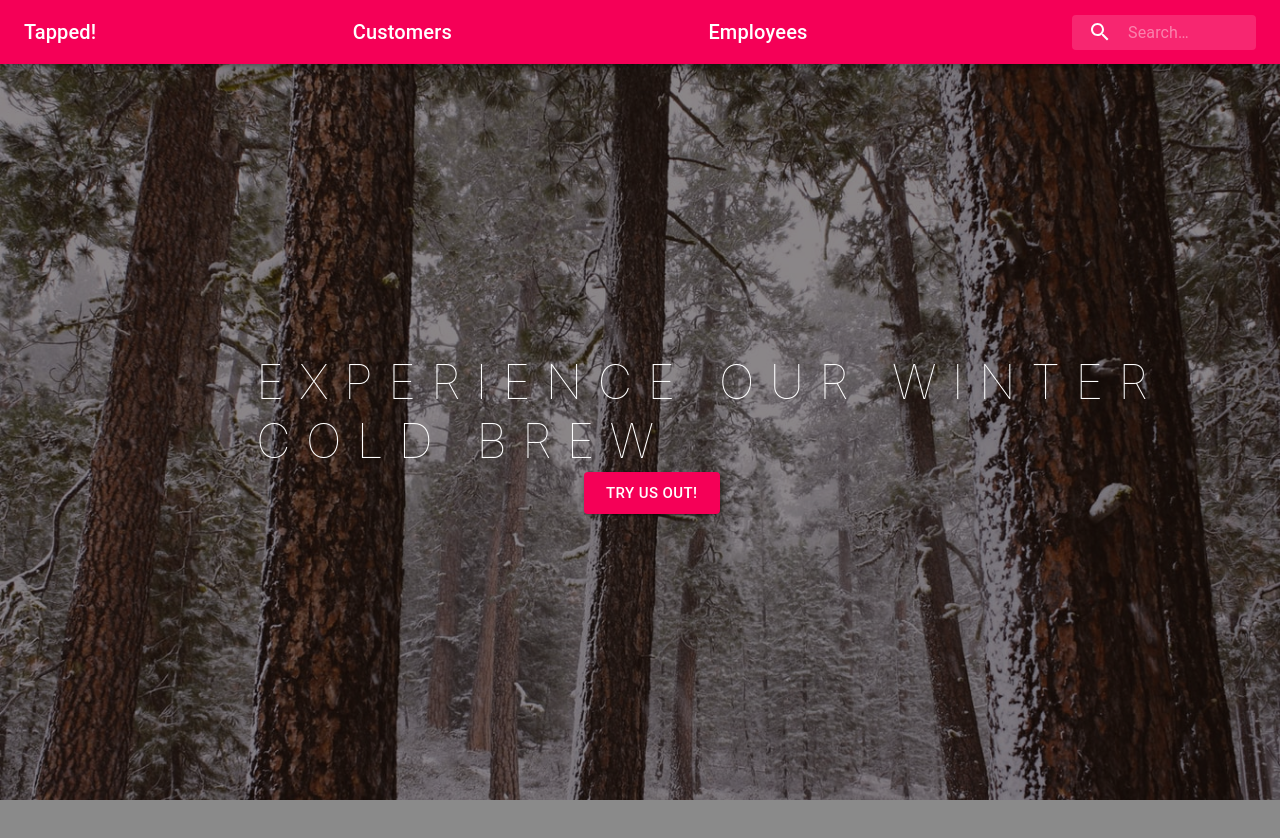
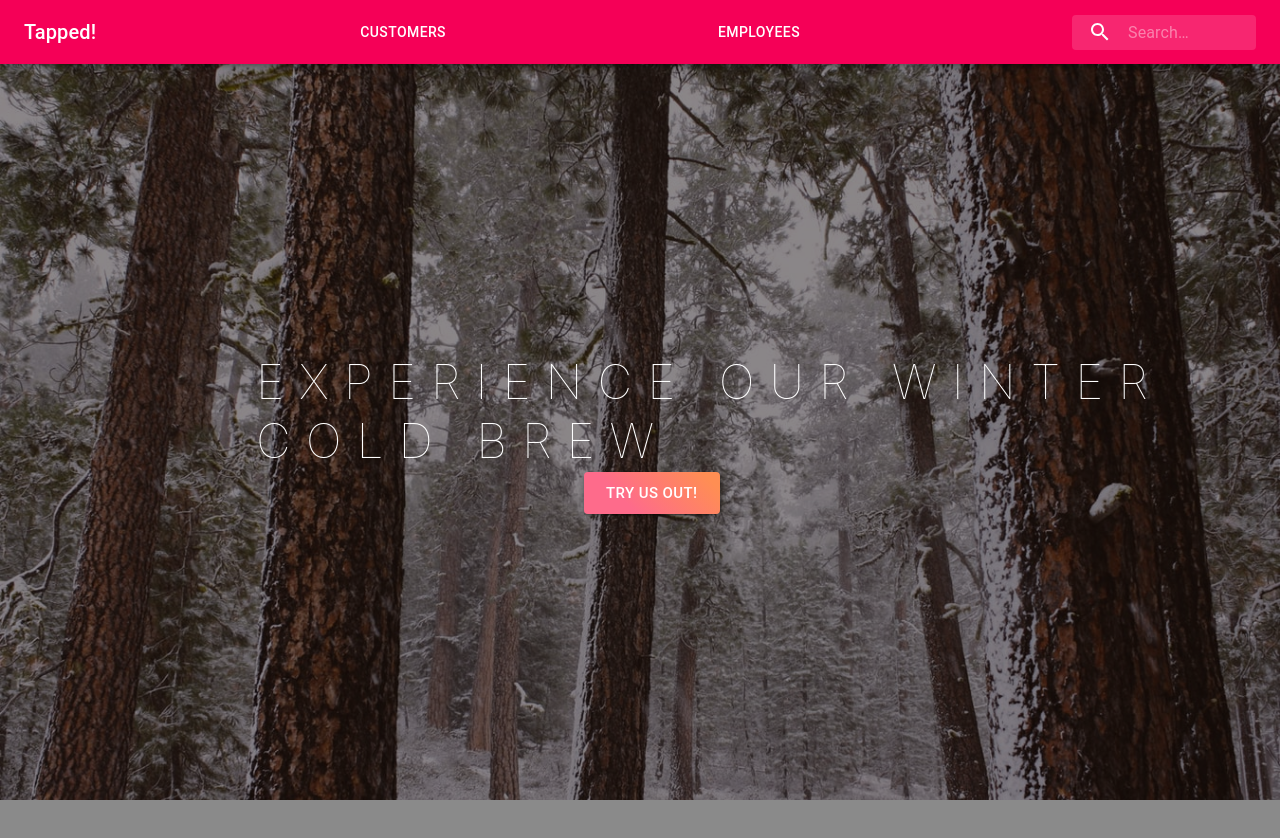
Before and after one commit to Wintermute787/taproom-react, a React (Create React App) app: page / in a window 1280 px wide. Shown: the top 838 px of the page. Built offline with nearby package versions, Linux system fonts and the light colour scheme.

Commit message:
add button styles

```diff
--- a/src/components/Hero.jsx
+++ b/src/components/Hero.jsx
@@ -40,11 +40,14 @@ var heroText = {
     letterSpacing: "15px"
 };
 
+
+
 const useStyles = makeStyles(theme => ({
     button: {
         margin: theme.spacing(1),
         top: "50%",
         left: "45%",
+        background: 'linear-gradient(45deg, #FE6B8B 30%, #FF8E53 90%)',
     },
     input: {
         display: 'none',
--- a/src/components/Nav.jsx
+++ b/src/components/Nav.jsx
@@ -8,6 +8,7 @@ import { fade, makeStyles } from '@material-ui/core/styles';
 import MenuIcon from '@material-ui/icons/Menu';
 import SearchIcon from '@material-ui/icons/Search';
 import { Switch, Route, Link, BrowserRouter } from "react-router-dom";
+import Button from '@material-ui/core/Button';
 
 const useStyles = makeStyles(theme => ({
     root: {
@@ -82,10 +83,10 @@ export default function Nav() {
                         Tapped!
                     </Typography>
                     <Typography className={classes.title} variant="h6" noWrap>
-                        <a href='#' className={classes.anchor}>Customers</a>
+                        <Button color="inherit">Customers</Button>
                     </Typography>
                     <Typography className={classes.title} variant="h6" noWrap component={Link} to='/keglist'>
-                        <a href='#' className={classes.anchor}>Employees</a>
+                        <Button color="inherit">Employees</Button>
                     </Typography>
                     <div className={classes.search}>
                         <div className={classes.searchIcon}>
```
